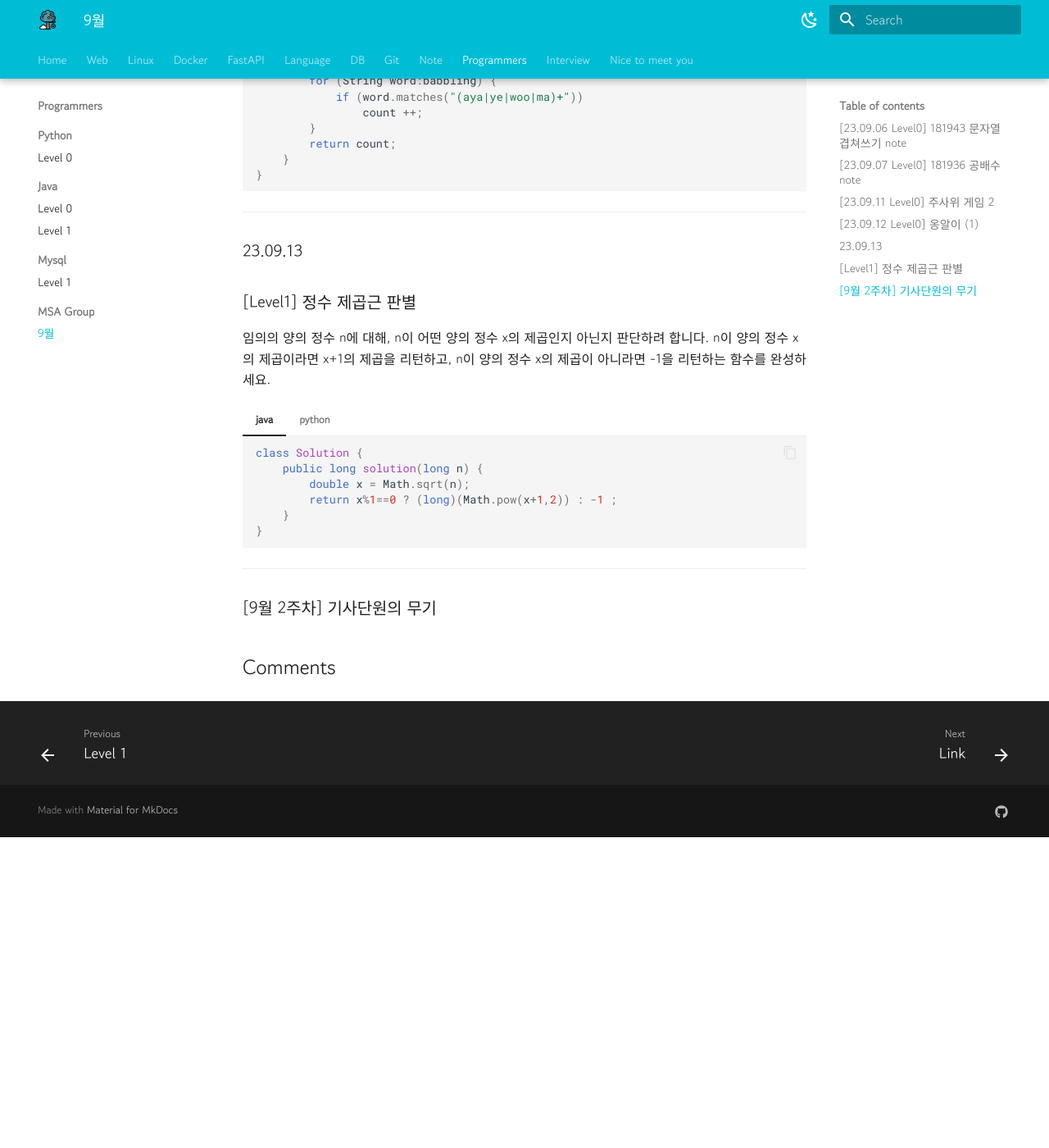
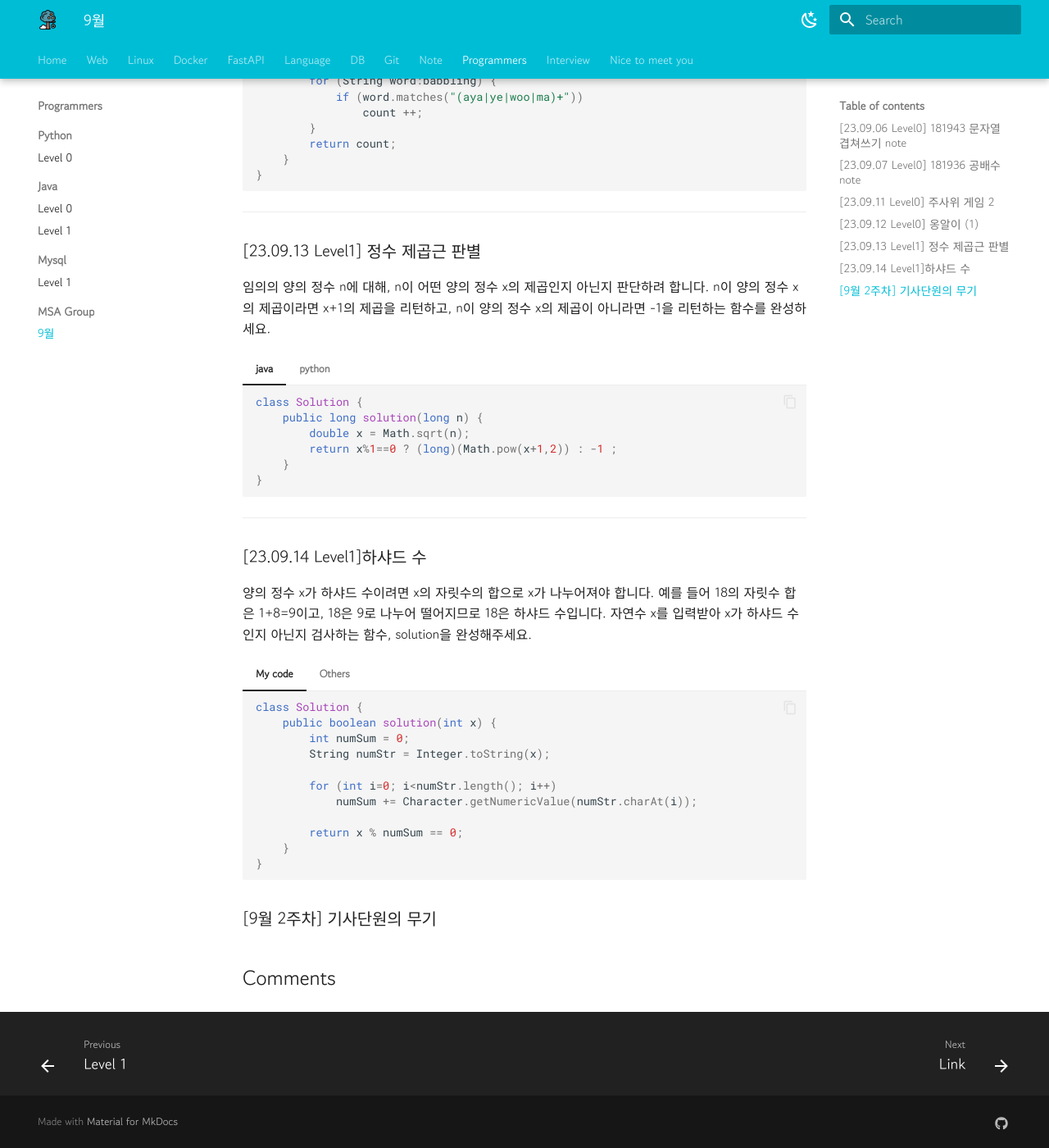
Before and after one commit to YSHeee/YSHeee.github.io, an MkDocs documentation site: the page built from docs/programmers/group/september.md, in a window 1280 px wide and 1400 px high, scrolled down 2458 px. Shown: the whole window at 82% size. Built offline with MkDocs 1.6.1 and Material for MkDocs 9.7.7, drawn with Linux system fonts in a browser that asks for light colours; comment, search, counter and statistics services are not loaded; before the commit the page ends 3479 px from its top, so only the background shows below that.

Commit message:
Move programmers-group

````diff
--- a/docs/programmers/group/september.md
+++ b/docs/programmers/group/september.md
@@ -136,8 +136,7 @@ comments: true
 
 
 ---
-### 23.09.13
-### [Level1] 정수 제곱근 판별
+### [23.09.13 Level1] 정수 제곱근 판별
 임의의 양의 정수 n에 대해, n이 어떤 양의 정수 x의 제곱인지 아닌지 판단하려 합니다.
 n이 양의 정수 x의 제곱이라면 x+1의 제곱을 리턴하고, n이 양의 정수 x의 제곱이 아니라면 -1을 리턴하는 함수를 완성하세요.
 
@@ -158,4 +157,37 @@ n이 양의 정수 x의 제곱이라면 x+1의 제곱을 리턴하고, n이 양
     ```
 
 ---
+### [23.09.14 Level1]하샤드 수
+양의 정수 x가 하샤드 수이려면 x의 자릿수의 합으로 x가 나누어져야 합니다. 예를 들어 18의 자릿수 합은 1+8=9이고, 18은 9로 나누어 떨어지므로 18은 하샤드 수입니다. 자연수 x를 입력받아 x가 하샤드 수인지 아닌지 검사하는 함수, solution을 완성해주세요.
+
+=== "My code"
+    ``` java
+    class Solution {
+        public boolean solution(int x) {
+            int numSum = 0;
+            String numStr = Integer.toString(x);
+
+            for (int i=0; i<numStr.length(); i++)
+                numSum += Character.getNumericValue(numStr.charAt(i));
+
+            return x % numSum == 0;
+        }
+    }
+    ```
+=== "Others"
+    ``` java
+    // 내 코드가 약 3-4배 정도 더 빠르다 왜지
+    class Solution {
+        public boolean solution(int x) {
+            int numSum = 0;
+            String [] tmp = String.valueOf(x).split("");
+
+            for (String ch:tmp)
+                numSum += Integer.parseInt(ch);
+
+            return x%numSum==0;
+        }
+    }
+    ```
+
 ### [9월 2주차] 기사단원의 무기
````
Also changed, not shown: docs/programmers/java/level1.md (+0 -35 lines).
